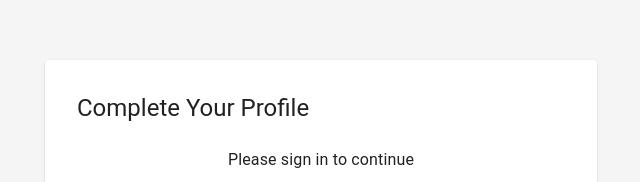
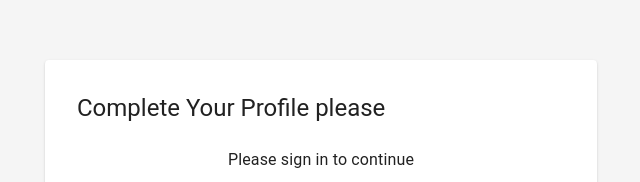
Before and after one commit to KrishnaPathak824/github_actions, a React (Vite) app in the folder frontend/: page /complete-signup in a window 1280 px wide. Shown: the part 240-422 px from the top of the page, without its empty margins (319-959 px from the left). Built offline with nearby package versions, Linux system fonts and the light colour scheme; no server answers.

Commit message:
feat: nginx configuration

```diff
--- a/frontend/src/pages/CompleteSignup.tsx
+++ b/frontend/src/pages/CompleteSignup.tsx
@@ -48,7 +48,7 @@ const CompleteSignup: React.FC = () => {
       <Container maxWidth="sm">
         <Paper sx={{ p: 4 }}>
           <Typography variant="h5" gutterBottom>
-            Complete Your Profile
+            Complete Your Profile please
           </Typography>
           {!isSignedIn ? (
             <Box sx={{ mt: 3, display: "flex", flexDirection: "column", alignItems: "center" }}>
--- a/frontend/src/pages/CreateBlog.tsx
+++ b/frontend/src/pages/CreateBlog.tsx
@@ -26,7 +26,7 @@ import { Link } from "react-router-dom";
 import { marked } from "marked";
 import { openPreview } from "../util";
 
-const USER_API = `${APP_URL}`;
+const USER_API = `${APP_URL}/api/userss`;
 const BLOG_API = `${APP_URL_1}/api/blogs`;
 
 const generatePreview = async (arg: string) => {
```
Also changed, not shown: 1 other file (tests, documents, lock files or other folders).
